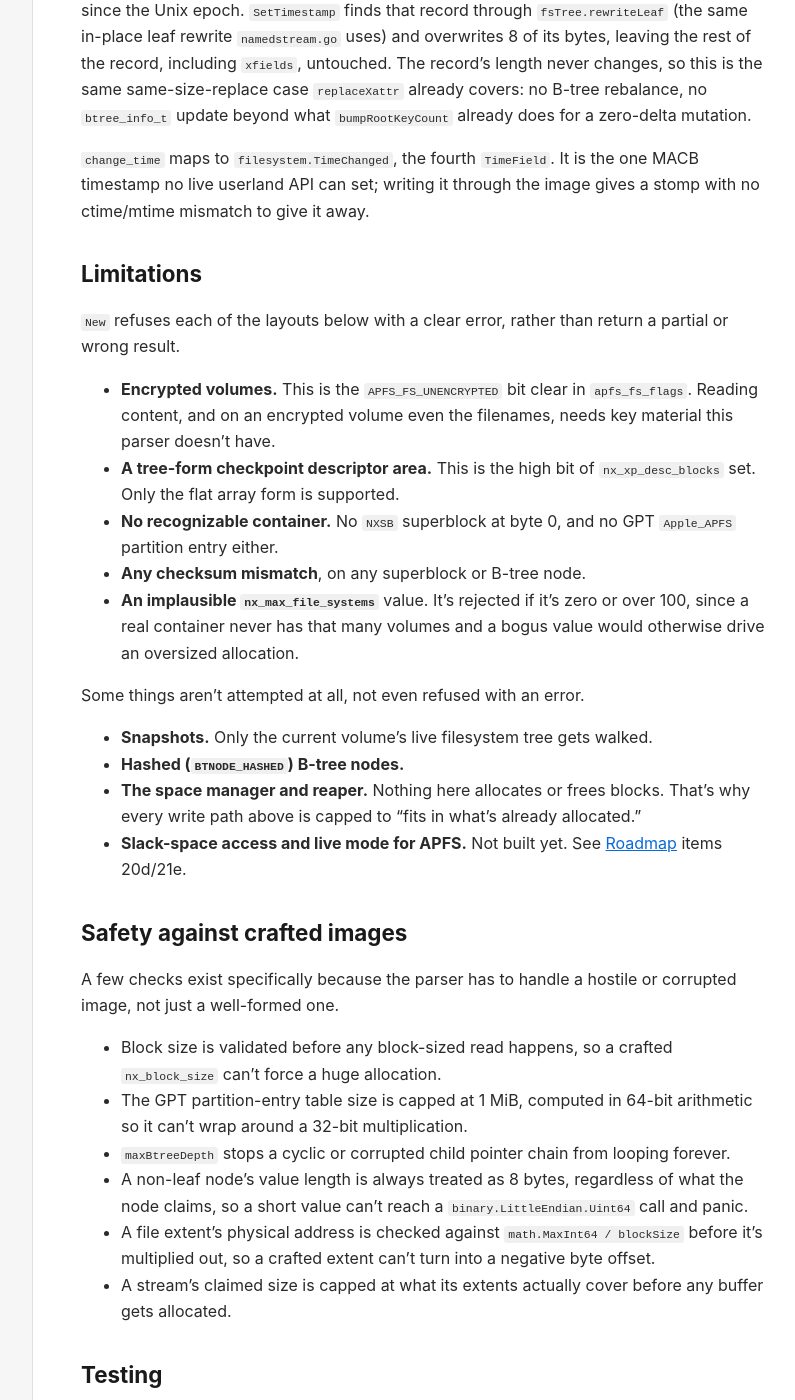
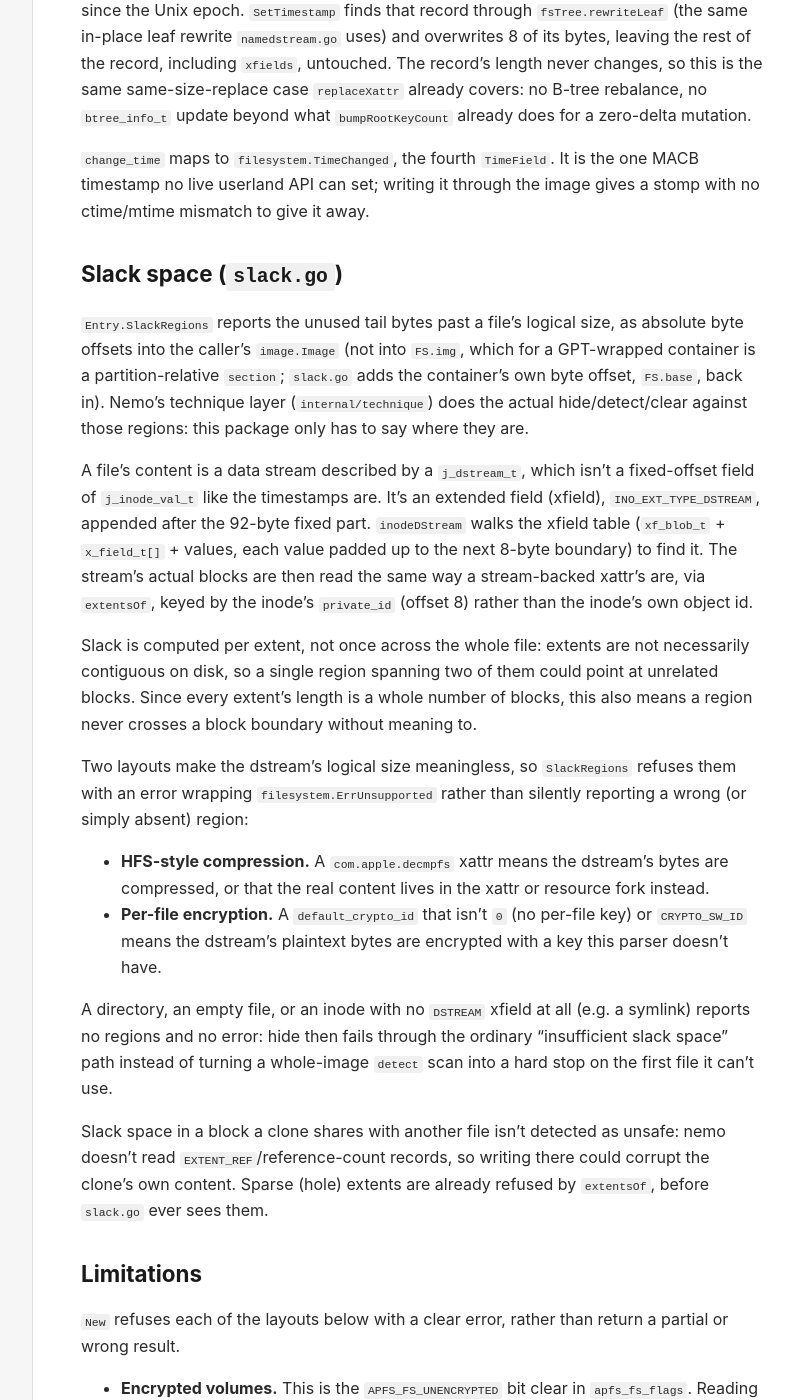
Before and after one commit to sahithyandev/nemo, a Jekyll site: the page built from docs/file-systems/apfs.md, in a window 1280 px wide and 1400 px high, scrolled down 6878 px. Shown: the whole window, without its empty margins (207-1002 px from the left). Built offline with Jekyll 4.4.1, drawn with Linux system fonts in a browser that asks for light colours; some of the changed text lies outside the part shown.

Commit message:
document apfs slack space and its limitations

```diff
--- a/docs/file-systems/apfs.md
+++ b/docs/file-systems/apfs.md
@@ -302,9 +302,9 @@ costs one tree scan per path component.
 object id, then scans forward, decoding one child per record until the
 `(oid, type)` no longer matches.
 
-An `apfs.Entry` implements `filesystem.NamedStreamCapable` and
-`filesystem.TimestompCapable` (`timestomp.go`). It does not implement
-slack-space capability. That is not built for APFS yet.
+An `apfs.Entry` implements `filesystem.NamedStreamCapable`,
+`filesystem.TimestompCapable` (`timestomp.go`), and
+`filesystem.SlackSpaceCapable` (`slack.go`).
 
 ## Timestomping (`timestomp.go`)
 
@@ -320,6 +320,52 @@ beyond what `bumpRootKeyCount` already does for a zero-delta mutation.
 `change_time` maps to `filesystem.TimeChanged`, the fourth `TimeField`. It is the
 one MACB timestamp no live userland API can set; writing it through the image
 gives a stomp with no ctime/mtime mismatch to give it away.
+
+## Slack space (`slack.go`)
+
+`Entry.SlackRegions` reports the unused tail bytes past a file's logical
+size, as absolute byte offsets into the caller's `image.Image` (not into
+`FS.img`, which for a GPT-wrapped container is a partition-relative
+`section`; `slack.go` adds the container's own byte offset, `FS.base`, back
+in). Nemo's technique layer (`internal/technique`) does the actual
+hide/detect/clear against those regions: this package only has to say where
+they are.
+
+A file's content is a data stream described by a `j_dstream_t`, which isn't
+a fixed-offset field of `j_inode_val_t` like the timestamps are. It's an
+extended field (xfield), `INO_EXT_TYPE_DSTREAM`, appended after the
+92-byte fixed part. `inodeDStream` walks the xfield table (`xf_blob_t` +
+`x_field_t[]` + values, each value padded up to the next 8-byte boundary) to
+find it. The stream's actual blocks are then read the same way a
+stream-backed xattr's are, via `extentsOf`, keyed by the inode's
+`private_id` (offset 8) rather than the inode's own object id.
+
+Slack is computed per extent, not once across the whole file: extents are
+not necessarily contiguous on disk, so a single region spanning two of them
+could point at unrelated blocks. Since every extent's length is a whole
+number of blocks, this also means a region never crosses a block boundary
+without meaning to.
+
+Two layouts make the dstream's logical size meaningless, so `SlackRegions`
+refuses them with an error wrapping `filesystem.ErrUnsupported` rather than
+silently reporting a wrong (or simply absent) region:
+
+- **HFS-style compression.** A `com.apple.decmpfs` xattr means the
+  dstream's bytes are compressed, or that the real content lives in the
+  xattr or resource fork instead.
+- **Per-file encryption.** A `default_crypto_id` that isn't `0` (no
+  per-file key) or `CRYPTO_SW_ID` means the dstream's plaintext bytes are
+  encrypted with a key this parser doesn't have.
+
+A directory, an empty file, or an inode with no `DSTREAM` xfield at all
+(e.g. a symlink) reports no regions and no error: hide then fails through
+the ordinary "insufficient slack space" path instead of turning a
+whole-image `detect` scan into a hard stop on the first file it can't use.
+
+Slack space in a block a clone shares with another file isn't detected as
+unsafe: nemo doesn't read `EXTENT_REF`/reference-count records, so writing
+there could corrupt the clone's own content. Sparse (hole) extents are
+already refused by `extentsOf`, before `slack.go` ever sees them.
 
 ## Limitations
 
@@ -346,8 +392,10 @@ Some things aren't attempted at all, not even refused with an error.
 - **The space manager and reaper.** Nothing here allocates or frees blocks.
   That's why every write path above is capped to "fits in what's already
   allocated."
-- **Slack-space access and live mode for APFS.** Not built yet. See
-  [Roadmap](../roadmap.html) items 20d/21e.
+- **Clone-aware slack safety.** `slack.go` doesn't check whether a block is
+  shared between clones before reporting it as slack.
+- **Live mode for APFS.** Not built yet. See [Roadmap](../roadmap.html)
+  item 21e.
 
 ## Safety against crafted images
 
@@ -376,9 +424,9 @@ synthetic node buffers byte by byte, pinning down exact on-disk layout
 assumptions (fixed vs. variable kv, root vs. non-root leaf encoding) without
 needing a full image.
 
-`apfs_test.go`, `namedstream_test.go`, `timestomp_test.go`, and
-`fixtures_test.go` instead run against real APFS images produced by a real
-Mac: `testdata/apfs-{gpt,bare}.img.gz` and a handful of purpose-built
+`apfs_test.go`, `namedstream_test.go`, `timestomp_test.go`, `slack_test.go`,
+and `fixtures_test.go` instead run against real APFS images produced by a
+real Mac: `testdata/apfs-{gpt,bare}.img.gz` and a handful of purpose-built
 variants (`apfs-casesensitive`, `apfs-manyfiles`, `apfs-16k`,
 `apfs-multivol`, `apfs-encrypted`), each exercising a parser path a plain
 volume can't reach on its own. `testimage_test.go`'s `loadImage` decompresses
```
Also changed, not shown: docs/roadmap.md (+2 -2 lines), docs/techniques/slack-space.md (+14 -3 lines).
